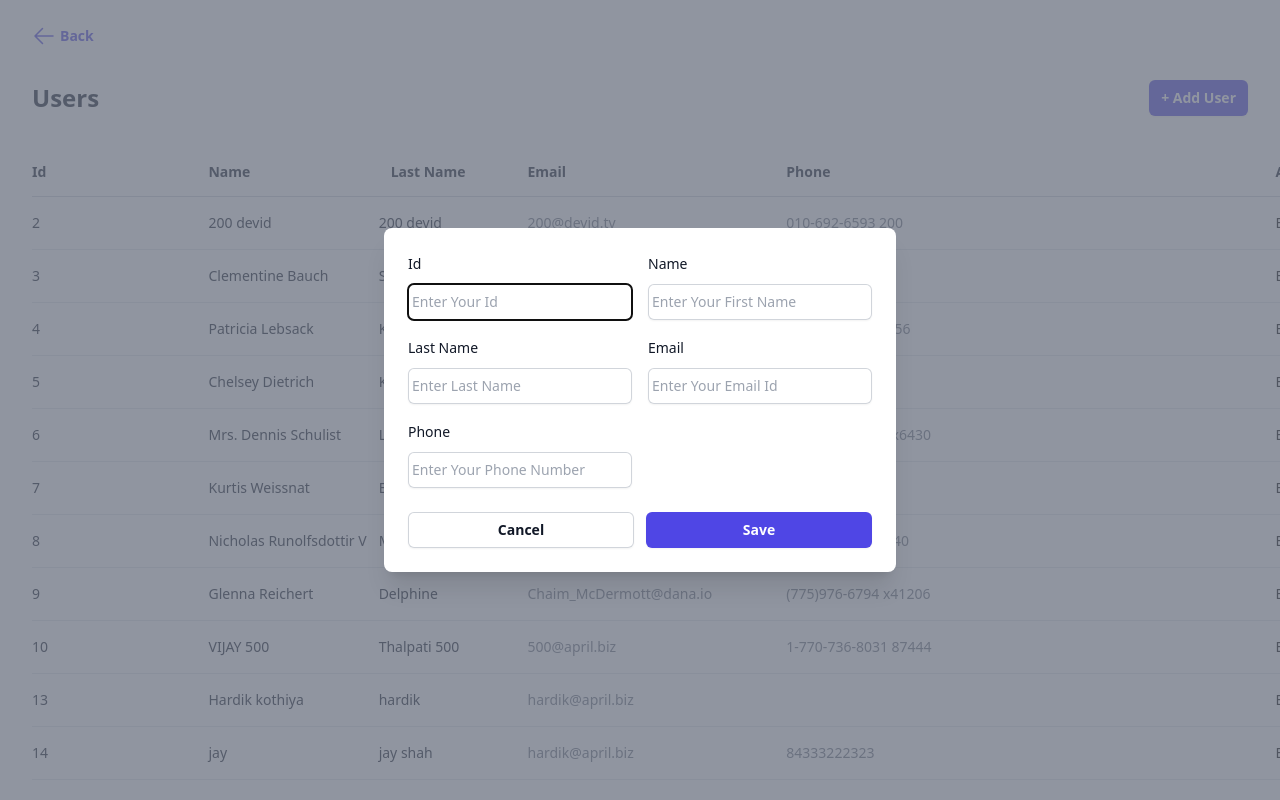
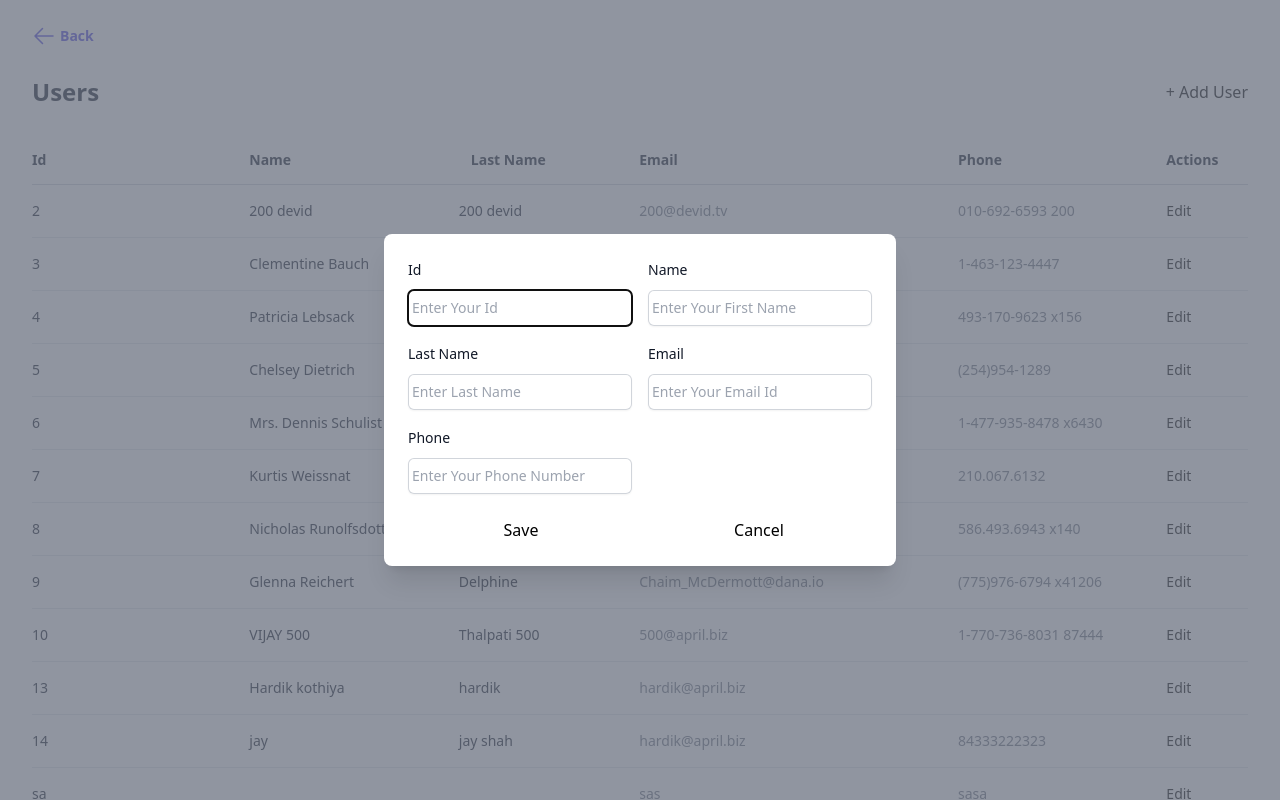
Before and after one commit to hardik-rl/react-ts-app, a React (Create React App) app: page /users in a window 1280 px wide. Both pictures are taken after a click on the button "+ Add User". Shown: the top 800 px of the page. Built offline with nearby package versions, Linux system fonts and the light colour scheme; data requests are answered from the project's data file.

Commit message:
new changes

```diff
--- a/db.json
+++ b/db.json
@@ -285,7 +285,7 @@
       "firstname": "Destiny",
       "lastname": "Jensen",
       "email": "zycowom@ailinator.com",
-      "phone": "+1 (249) 436-4462+1 (249) 436-4462+1 (249) 436-4462+1 (249) 436-4462"
+      "phone": "+1 (249) 436-4462+1"
     },
     {
       "id": "Eveniet deserunt re",
@@ -525,6 +525,13 @@
       "lastname": "Duncan",
       "email": "rigahan@mailinator.com",
       "phone": "+1 (145) 719-3707"
+    },
+    {
+      "id": "Sunt id voluptas co",
+      "firstname": "Keegan",
+      "lastname": "Maynard",
+      "email": "josuqagy@mailinator.com",
+      "phone": "+1 (408) 371-1016"
     }
   ]
 }
--- a/package.json
+++ b/package.json
@@ -13,6 +13,7 @@
     "@types/node": "^16.18.66",
     "@types/react-dom": "^18.2.17",
     "axios": "^1.6.2",
+    "clsx": "^2.0.0",
     "formik": "^2.4.5",
     "json-server": "^0.17.4",
     "react": "^18.2.0",
--- a/src/css/app.css
+++ b/src/css/app.css
@@ -1,3 +1,10 @@
-body {
-  /* background-color: lightblue; */
+
+.btn {
+  @apply block rounded-md px-3 py-2 text-center text-sm font-semibold shadow-sm;
 }
+.btn-primary {
+  @apply !bg-indigo-600 hover:bg-indigo-500 focus-visible:outline focus-visible:outline-2 focus-visible:outline-offset-2 focus-visible:outline-indigo-600 text-white;
+}
+.btn-secondary {
+  @apply !bg-white text-gray-900 ring-1 ring-inset ring-gray-300 hover:bg-gray-50;
+}
--- a/src/module/users/components/CommonModal.tsx
+++ b/src/module/users/components/CommonModal.tsx
@@ -11,8 +11,10 @@ import { addUser, updateUser } from "../Api";
 import { toast } from "react-toastify";
 import { AxiosError } from "axios";
 import { addUserSchema } from "../validation";
+import Button from "../../../shared/components/Button";
+import { AddUserFormProps, CommonModalProps } from "../types";
 
-const CommonModal = ({ isOpen, onClose, selectedUser }: any) => {
+const CommonModal = ({ isOpen, onClose, selectedUser }: CommonModalProps) => {
   const queryClient = useQueryClient();
   const mutation = useMutation(selectedUser ? updateUser : addUser, {
     onSuccess: () => {
@@ -24,7 +26,7 @@ const CommonModal = ({ isOpen, onClose, selectedUser }: any) => {
       onClose();
     },
     onError: (error: AxiosError<{ message: string }>) => {
-      toast(error?.response?.data.message, {
+      toast(error.message, {
         type: "error",
       });
     },
@@ -38,8 +40,7 @@ const CommonModal = ({ isOpen, onClose, selectedUser }: any) => {
     phone: "",
   };
 
-
-  const handleSubmit = (values:any) => {
+  const handleSubmit = (values: AddUserFormProps) => {
     mutation.mutate(values);
   };
 
@@ -62,7 +63,11 @@ const CommonModal = ({ isOpen, onClose, selectedUser }: any) => {
                     placeholder="Enter Your Id"
                     as={FormControl}
                   />
-                  <ErrorMessage name="id" component="div" className="text-red-600" />
+                  <ErrorMessage
+                    name="id"
+                    component="div"
+                    className="text-red-600 text-sm"
+                  />
                 </div>
                 <div>
                   <FormLabel label="Name" />
@@ -71,12 +76,11 @@ const CommonModal = ({ isOpen, onClose, selectedUser }: any) => {
                     name="firstname"
                     placeholder="Enter Your First Name"
                     as={FormControl}
-
                   />
                   <ErrorMessage
                     name="firstname"
                     component="div"
-                    className="text-red-600"
+                    className="text-red-600 text-sm"
                   />
                 </div>
                 <div>
@@ -90,7 +94,7 @@ const CommonModal = ({ isOpen, onClose, selectedUser }: any) => {
                   <ErrorMessage
                     name="lastname"
                     component="div"
-                    className="text-red-600"
+                    className="text-red-600 text-sm"
                   />
                 </div>
                 <div>
@@ -104,7 +108,7 @@ const CommonModal = ({ isOpen, onClose, selectedUser }: any) => {
                   <ErrorMessage
                     name="email"
                     component="div"
-                    className="text-red-600"
+                    className="text-red-600 text-sm"
                   />
                 </div>
                 <div>
@@ -118,24 +122,23 @@ const CommonModal = ({ isOpen, onClose, selectedUser }: any) => {
                   <ErrorMessage
                     name="phone"
                     component="div"
-                    className="text-red-600"
+                    className="text-red-600 text-sm"
                   />
                 </div>
               </div>
-              <div className="mt-5 sm:mt-6 sm:grid sm:grid-flow-row-dense sm:grid-cols-2 sm:gap-3">
-                <button
+              <div className="mt-5 sm:mt-6 sm:grid sm:grid-cols-2 sm:gap-3">
+                <Button
+                  variant="primary"
                   type="submit"
-                  className="inline-flex w-full justify-center rounded-md bg-indigo-600 px-3 py-2 text-sm font-semibold text-white shadow-sm hover:bg-indigo-500 focus-visible:outline focus-visible:outline-2 focus-visible:outline-offset-2 focus-visible:outline-indigo-600 sm:col-start-2"
-                >
-                  Save
-                </button>
-                <button
+                  title="Save"
+                  onClick={() => {}}
+                />
+                <Button
+                  variant="secondary"
                   type="button"
-                  className="mt-3 inline-flex w-full justify-center rounded-md bg-white px-3 py-2 text-sm font-semibold text-gray-900 shadow-sm ring-1 ring-inset ring-gray-300 hover:bg-gray-50 sm:col-start-1 sm:mt-0"
+                  title="Cancel"
                   onClick={onClose}
-                >
-                  Cancel
-                </button>
+                />
               </div>
             </Form>
           </Formik>
--- a/src/module/users/components/Users.tsx
+++ b/src/module/users/components/Users.tsx
@@ -1,16 +1,17 @@
-import { useState } from "react";
+import { SetStateAction, useState } from "react";
 import useUsers from "../hooks/useUsers";
 import BackArrow from "../../../shared/components/BackArrow";
 import Button from "../../../shared/components/Button";
 import Modal from "../../../shared/components/Modal";
 import CommonModal from "./CommonModal";
+import UsersList from "./UsersList";
 
 const Users = () => {
   const { data } = useUsers();
   const [isModalOpen, setIsModalOpen] = useState(false);
   const [selectedUser, setSelectedUser] = useState(null);
 
-  const openModal = (user: any) => {
+  const openModal = (user: SetStateAction<null>) => {
     setSelectedUser(user);
     setIsModalOpen(true);
   };
@@ -31,82 +32,15 @@ const Users = () => {
             </h1>
           </div>
           <div className="mt-4 sm:ml-16 sm:mt-0 sm:flex-none">
-            <Button title="+ Add User" onClick={() => setIsModalOpen(true)} />
+            <Button
+              type="button"
+              variant="primary"
+              title="+ Add User"
+              onClick={() => setIsModalOpen(true)}
+            />
           </div>
         </div>
-
-        <div className="mt-8 flow-root">
-          <div className="-mx-4 -my-2 overflow-x-auto sm:-mx-6 lg:-mx-8">
-            <div className="inline-block min-w-full py-2 align-middle sm:px-6 lg:px-8">
-              <table className="min-w-full divide-y divide-gray-300">
-                <thead>
-                  <tr>
-                    <th
-                      scope="col"
-                      className="py-3.5 pl-4 pr-3 text-left text-sm font-semibold text-gray-900 sm:pl-0"
-                    >
-                      Id
-                    </th>
-                    <th
-                      scope="col"
-                      className="py-3.5 pl-4 pr-3 text-left text-sm font-semibold text-gray-900 sm:pl-0"
-                    >
-                      Name
-                    </th>
-                    <th
-                      scope="col"
-                      className="px-3 py-3.5 text-left text-sm font-semibold text-gray-900"
-                    >
-                      Last Name
-                    </th>
-                    <th
-                      scope="col"
-                      className="px-3 py-3.5 text-left text-sm font-semibold text-gray-900"
-                    >
-                      Email
-                    </th>
-                    <th
-                      scope="col"
-                      className="px-3 py-3.5 text-left text-sm font-semibold text-gray-900"
-                    >
-                      Phone
-                    </th>
-                    <th
-                      scope="col"
-                      className="px-3 py-3.5 text-left text-sm font-semibold text-gray-900"
-                    >
-                      Actions
-                    </th>
-                  </tr>
-                </thead>
-                <tbody className="divide-y divide-gray-200">
-                  {data?.data?.map((item: any) => (
-                    <tr key={item.id}>
-                      <td className="whitespace-nowrap py-4 pl-4 pr-3 text-sm font-medium text-gray-900 sm:pl-0">
-                        {item.id}
-                      </td>
-                      <td className="whitespace-nowrap py-4 pl-4 pr-3 text-sm font-medium text-gray-900 sm:pl-0">
-                        {item.firstname}
-                      </td>
-                      <td className="whitespace-nowrap py-4 pl-4 pr-3 text-sm font-medium text-gray-900 sm:pl-0">
-                        {item.lastname}
-                      </td>
-                      <td className="whitespace-nowrap px-3 py-4 text-sm text-gray-500">
-                        {item.email}
-                      </td>
-                      <td className="whitespace-nowrap px-3 py-4 text-sm text-gray-500">
-                        {item.phone}
-                      </td>
-                      <td className="relative whitespace-nowrap py-4 pl-3 pr-4 text-sm font-medium sm:pr-0">
-                        <button onClick={() => openModal(item)}>Edit</button>
-                      </td>
-                    </tr>
-                  ))}
-                </tbody>
-              </table>
-            </div>
-          </div>
-        </div>
+        <UsersList openModal={openModal} data={data} />
       </div>
       <Modal open={isModalOpen} setOpen={closeModal}>
         <CommonModal
--- /dev/null
+++ b/src/module/users/components/UsersList.tsx
@@ -0,0 +1,81 @@
+import { AddUserFormProps, UserListType } from "../types";
+
+const UsersList = ({ openModal, data }: UserListType) => {
+  return (
+    <>
+      <div className="mt-8 flow-root">
+        <div className="-mx-4 -my-2 overflow-x-auto sm:-mx-6 lg:-mx-8">
+          <div className="inline-block min-w-full py-2 align-middle sm:px-6 lg:px-8">
+            <table className="min-w-full divide-y divide-gray-300">
+              <thead>
+                <tr>
+                  <th
+                    scope="col"
+                    className="py-3.5 pl-4 pr-3 text-left text-sm font-semibold text-gray-900 sm:pl-0"
+                  >
+                    Id
+                  </th>
+                  <th
+                    scope="col"
+                    className="py-3.5 pl-4 pr-3 text-left text-sm font-semibold text-gray-900 sm:pl-0"
+                  >
+                    Name
+                  </th>
+                  <th
+                    scope="col"
+                    className="px-3 py-3.5 text-left text-sm font-semibold text-gray-900"
+                  >
+                    Last Name
+                  </th>
+                  <th
+                    scope="col"
+                    className="px-3 py-3.5 text-left text-sm font-semibold text-gray-900"
+                  >
+                    Email
+                  </th>
+                  <th
+                    scope="col"
+                    className="px-3 py-3.5 text-left text-sm font-semibold text-gray-900"
+                  >
+                    Phone
+                  </th>
+                  <th
+                    scope="col"
+                    className="px-3 py-3.5 text-left text-sm font-semibold text-gray-900"
+                  >
+                    Actions
+                  </th>
+                </tr>
+              </thead>
+              <tbody className="divide-y divide-gray-200">
+                {data?.data?.map((item: AddUserFormProps) => (
+                  <tr key={item.id}>
+                    <td className="whitespace-nowrap py-4 pl-4 pr-3 text-sm font-medium text-gray-900 sm:pl-0">
+                      {item.id}
+                    </td>
+                    <td className="whitespace-nowrap py-4 pl-4 pr-3 text-sm font-medium text-gray-900 sm:pl-0">
+                      {item.firstname}
+                    </td>
+                    <td className="whitespace-nowrap py-4 pl-4 pr-3 text-sm font-medium text-gray-900 sm:pl-0">
+                      {item.lastname}
+                    </td>
+                    <td className="whitespace-nowrap px-3 py-4 text-sm text-gray-500">
+                      {item.email}
+                    </td>
+                    <td className="whitespace-nowrap px-3 py-4 text-sm text-gray-500">
+                      {item.phone}
+                    </td>
+                    <td className="relative whitespace-nowrap py-4 pl-3 pr-4 text-sm font-medium sm:pr-0">
+                      <button onClick={() => openModal(item)}>Edit</button>
+                    </td>
+                  </tr>
+                ))}
+              </tbody>
+            </table>
+          </div>
+        </div>
+      </div>
+    </>
+  );
+};
+export default UsersList;
--- a/src/module/users/types.ts
+++ b/src/module/users/types.ts
@@ -18,3 +18,14 @@ export interface AddUsersModalProps {
   setOpen: (boolean: boolean) => void;
   onSuccess: () => void;
 }
+
+export interface UserListType {
+  data: any;
+  openModal: any;
+}
+
+export interface CommonModalProps {
+  isOpen: boolean;
+  onClose: () => void;
+  selectedUser: null;
+}
--- a/src/shared/components/Button.tsx
+++ b/src/shared/components/Button.tsx
@@ -1,11 +1,12 @@
+import { clsx } from "clsx";
 import { TitleProps } from "../type/type";
 
-const Button = ({ title, onClick }: TitleProps) => {
+const Button = ({ title, onClick, type, variant }: TitleProps) => {
   return (
     <button
       onClick={onClick}
-      type="button"
-      className="block rounded-md bg-indigo-600 px-3 py-2 text-center text-sm font-semibold text-white shadow-sm hover:bg-indigo-500 focus-visible:outline focus-visible:outline-2 focus-visible:outline-offset-2 focus-visible:outline-indigo-600"
+      type={type}
+      className={clsx(`btn btn-${variant}`)}
     >
       {title}
     </button>
--- a/src/shared/type/type.ts
+++ b/src/shared/type/type.ts
@@ -11,5 +11,7 @@ export interface ModalProps {
 
 export interface TitleProps {
   title: string;
+  variant?: "primary" | "secondary" | "danger";
+  type: "button" | "reset" | "submit" | undefined;
   onClick: () => void;
 }
```
